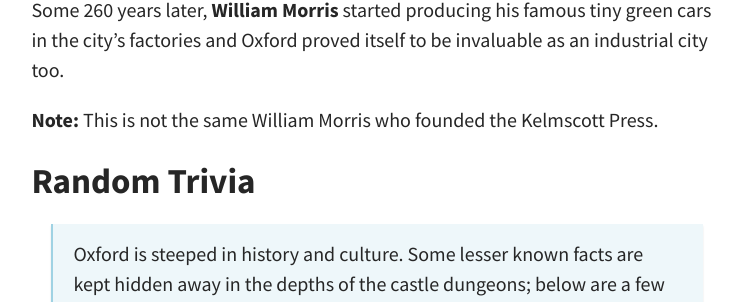
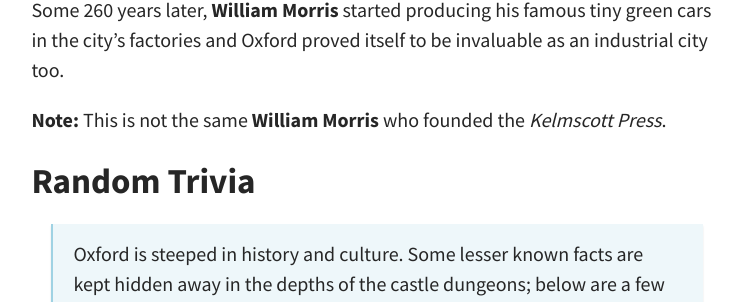
Before and after one commit to oxfordstudentguide/oxfordstudentguide.github.io, a Jekyll site: the page built from _chapters/chapter-1.md, in a window 1280 px wide and 900 px high, scrolled down 428 px. Shown: the part 153-455 px from the top of the window, without its empty margins (263-1011 px from the left). Built offline with Jekyll 4.4.1, drawn with Linux system fonts in a browser that asks for light colours.

```diff
--- a/_chapters/chapter-1.md
+++ b/_chapters/chapter-1.md
@@ -16,7 +16,7 @@ The next event worth knowing took place during the **English Civil War**, when O
 
 Some 260 years later, **William Morris** started producing his famous tiny green cars in the city’s factories and Oxford proved itself to be invaluable as an industrial city too.
 
-**Note:** This is not the same William Morris who founded the Kelmscott Press.
+**Note:** This is not the same **William Morris** who founded the *Kelmscott Press*.
 
 ## Random Trivia
 
```
